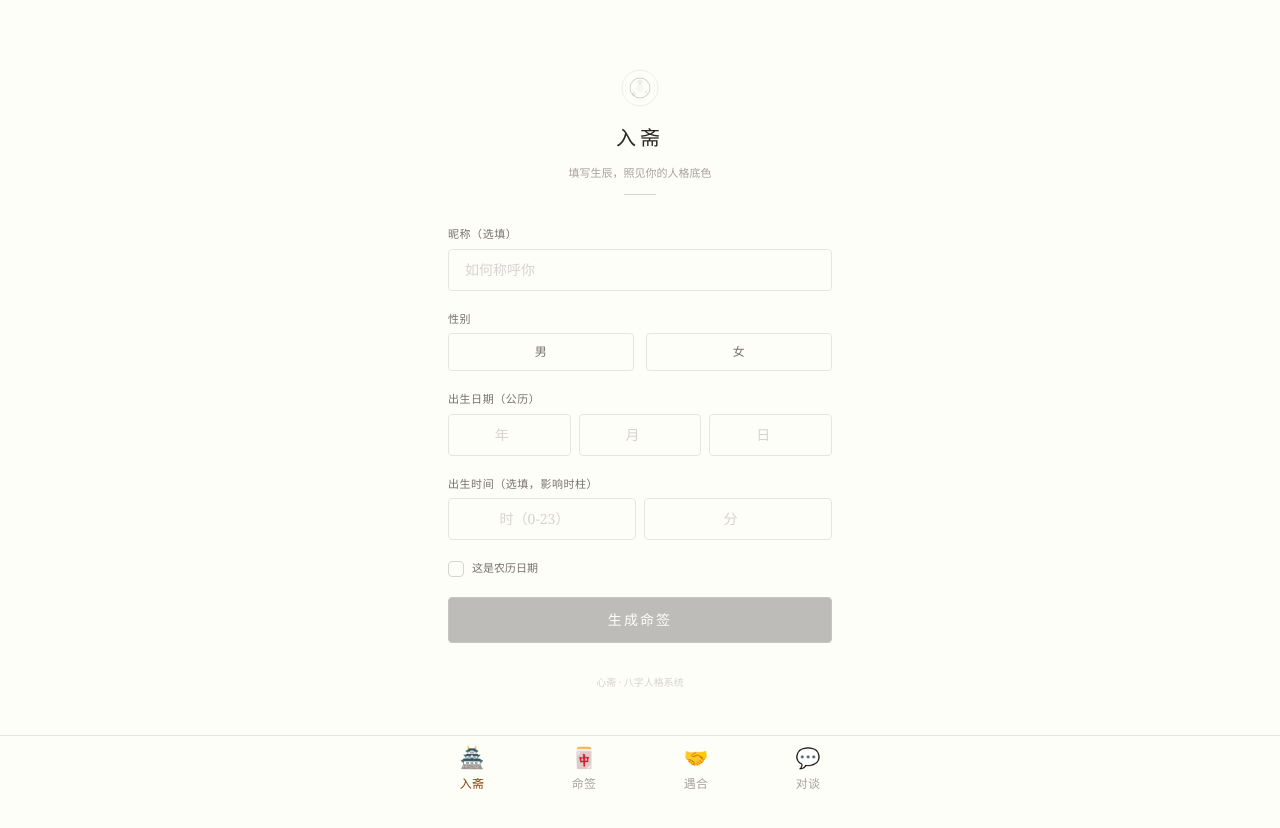
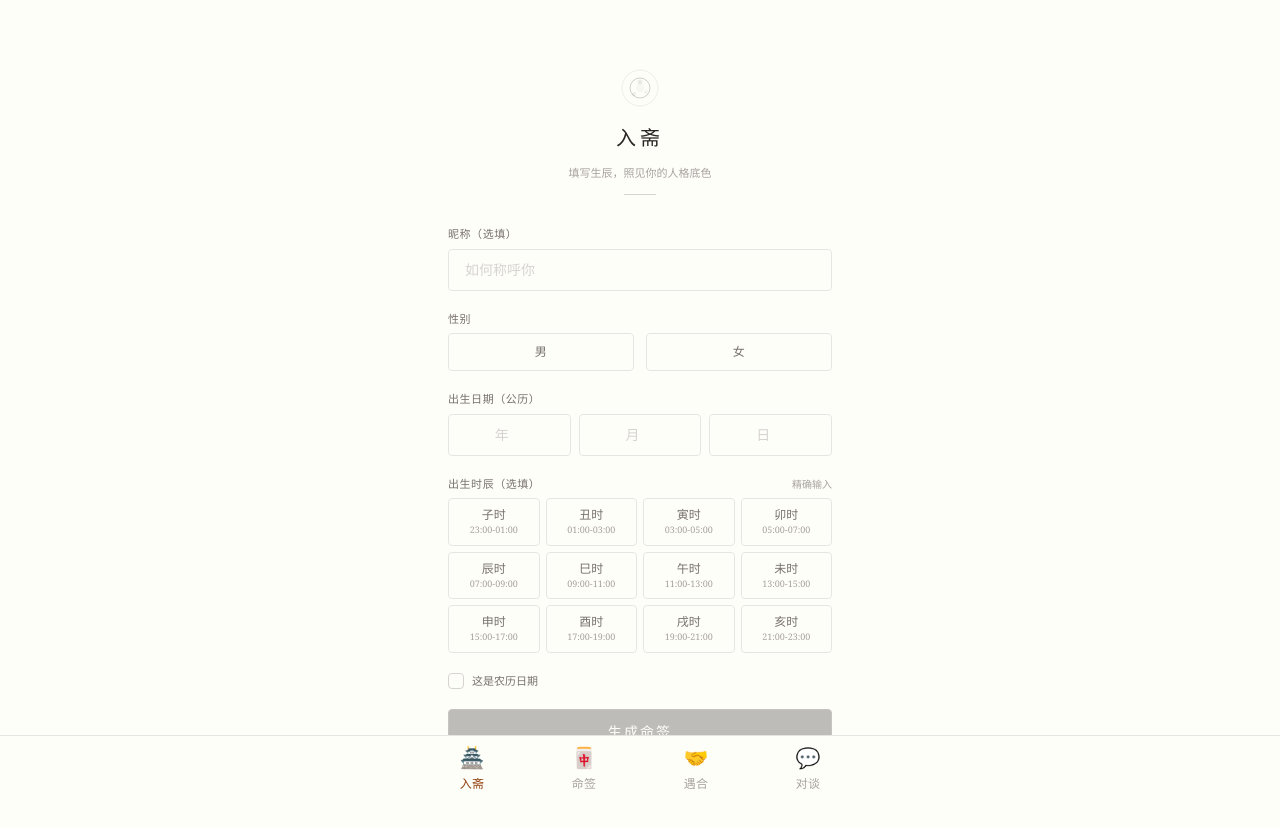
Before and after one commit to 44678020qq-ctrl/xinzhai, a Next.js app: page /register in a window 1280 px wide. Shown: the top 828 px of the page. Built offline with nearby package versions, Linux system fonts and the light colour scheme; no server answers.

Commit message:
feat: register页时辰选择器 + 推理链展示 + 入斋入口统一

```diff
--- a/src/app/register/page.tsx
+++ b/src/app/register/page.tsx
@@ -6,9 +6,26 @@ import { supabase } from '@/lib/supabase'
 import { calculateBazi, judgeStrength, findYongShen } from '@/lib/bazi'
 import { InkMark } from '@/components/InkMark'
 
+const SHICHEN = [
+  { label: '子时', range: '23:00-01:00', hour: 0 },
+  { label: '丑时', range: '01:00-03:00', hour: 1 },
+  { label: '寅时', range: '03:00-05:00', hour: 3 },
+  { label: '卯时', range: '05:00-07:00', hour: 5 },
+  { label: '辰时', range: '07:00-09:00', hour: 7 },
+  { label: '巳时', range: '09:00-11:00', hour: 9 },
+  { label: '午时', range: '11:00-13:00', hour: 11 },
+  { label: '未时', range: '13:00-15:00', hour: 13 },
+  { label: '申时', range: '15:00-17:00', hour: 15 },
+  { label: '酉时', range: '17:00-19:00', hour: 17 },
+  { label: '戌时', range: '19:00-21:00', hour: 19 },
+  { label: '亥时', range: '21:00-23:00', hour: 21 },
+]
+
 export default function RegisterPage() {
   const router = useRouter()
   const [loading, setLoading] = useState(false)
+  const [showHourInput, setShowHourInput] = useState(false)
+  const [selectedShichen, setSelectedShichen] = useState<number | null>(null)
   const [formData, setFormData] = useState({
     name: '',
     gender: '' as 'male' | 'female' | '',
@@ -19,6 +36,11 @@ export default function RegisterPage() {
     birth_minute: '',
     is_lunar: false
   })
+
+  const handleShichenSelect = (hour: number) => {
+    setSelectedShichen(hour)
+    setFormData(prev => ({ ...prev, birth_hour: String(hour), birth_minute: '' }))
+  }
 
   const handleSubmit = async (e: React.FormEvent) => {
     e.preventDefault()
@@ -48,7 +70,6 @@ export default function RegisterPage() {
         formData.is_lunar
       )
     } catch {
-      alert('日期无效，请检查')
       setLoading(false)
       return
     }
@@ -182,18 +203,28 @@ export default function RegisterPage() {
 
           {/* 出生时间 */}
           <div>
-            <label className="block text-[11px] text-ink-500 tracking-wider font-light mb-1.5">
-              出生时间（选填，影响时柱）
+            <div className="flex items-center justify-between mb-1.5">
+              <label className="text-[11px] text-ink-500 tracking-wider font-light">
+                出生时辰（选填）
               </label>
+              <button
+                type="button"
+                onClick={() => setShowHourInput(!showHourInput)}
+                className="text-[10px] text-ink-400 hover:text-ink-600 font-light"
+              >
+                {showHourInput ? '用时辰选择' : '精确输入'}
+              </button>
+            </div>
+
+            {showHourInput ? (
               <div className="grid grid-cols-2 gap-2">
                 <input
                   type="number"
                   value={formData.birth_hour}
-                onChange={(e) => setFormData({ ...formData, birth_hour: e.target.value })}
+                  onChange={(e) => { setSelectedShichen(null); setFormData({ ...formData, birth_hour: e.target.value }) }}
                   className="px-3 py-2.5 border border-ink-200 rounded-sm bg-transparent text-sm text-ink-800 text-center placeholder:text-ink-300 focus:outline-none focus:border-ink-400 font-light"
                   placeholder="时（0-23）"
-                min={0}
-                max={23}
+                  min={0} max={23}
                 />
                 <input
                   type="number"
@@ -201,10 +232,30 @@ export default function RegisterPage() {
                   onChange={(e) => setFormData({ ...formData, birth_minute: e.target.value })}
                   className="px-3 py-2.5 border border-ink-200 rounded-sm bg-transparent text-sm text-ink-800 text-center placeholder:text-ink-300 focus:outline-none focus:border-ink-400 font-light"
                   placeholder="分"
-                min={0}
-                max={59}
+                  min={0} max={59}
                 />
               </div>
+            ) : (
+              <div className="grid grid-cols-4 gap-1.5">
+                {SHICHEN.map(s => (
+                  <button
+                    key={s.hour}
+                    type="button"
+                    onClick={() => handleShichenSelect(s.hour)}
+                    className={`py-2 rounded-sm text-center transition-colors duration-200 ${
+                      selectedShichen === s.hour
+                        ? 'bg-ink-800 text-paper'
+                        : 'border border-ink-200 text-ink-500 hover:border-ink-400'
+                    }`}
+                  >
+                    <span className="block text-xs font-light">{s.label}</span>
+                    <span className={`block text-[9px] font-light ${selectedShichen === s.hour ? 'text-ink-300' : 'text-ink-400'}`}>
+                      {s.range}
+                    </span>
+                  </button>
+                ))}
+              </div>
+            )}
           </div>
 
           {/* 农历开关 */}
```
Lines whose indentation alone changed are shown as unchanged.
